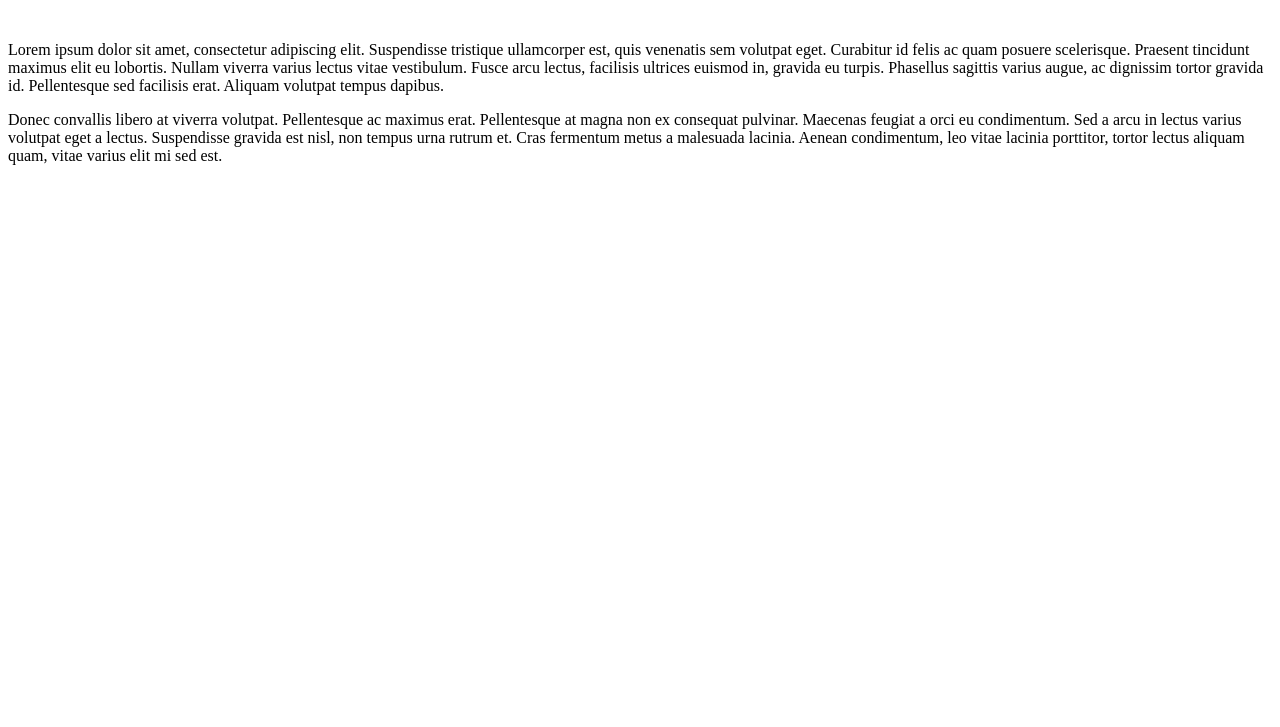
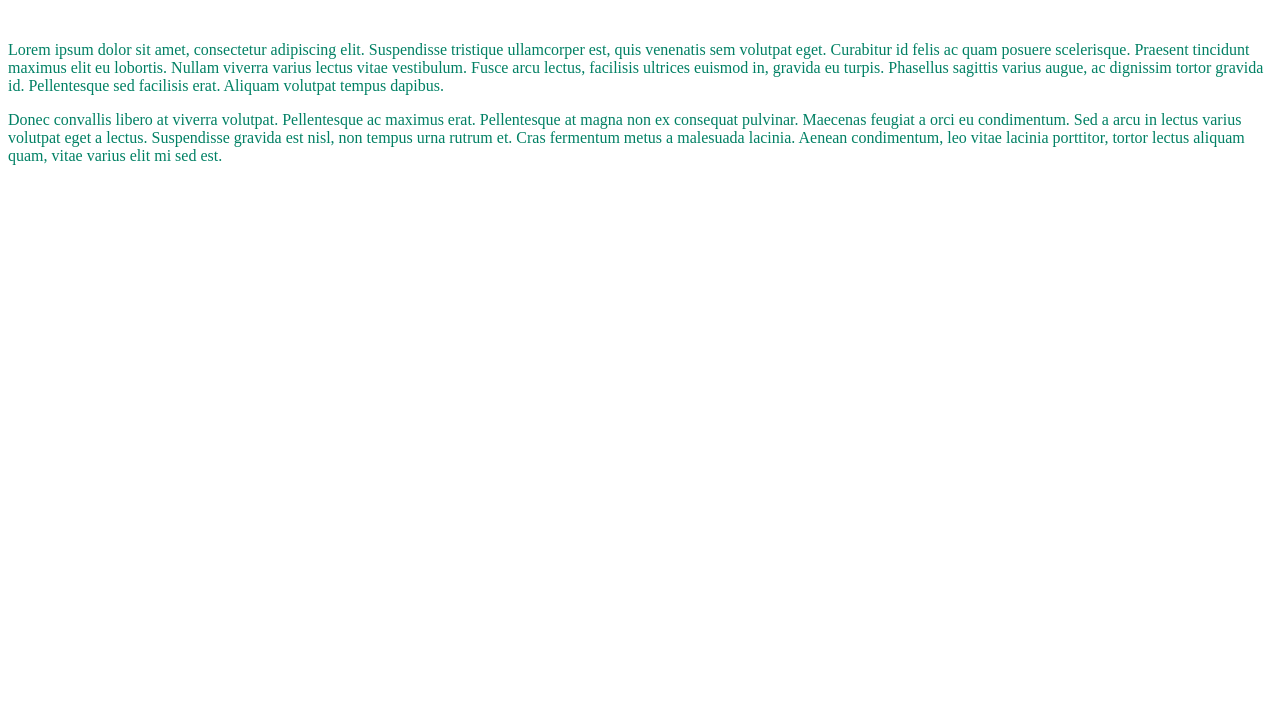
Before and after one commit to nathanbuyr/NBuyrchiyevKBandziulis, a plain HTML site: page index.html in a window 1280 px wide. Shown: the part 73-800 px from the top of the page. Drawn offline with Linux system fonts and the light colour scheme.

Commit message:
Updated files

```diff
--- a/index.html
+++ b/index.html
@@ -1,7 +1,7 @@
 <!DOCTYPE html>
 <html>
     <head>
-
+        <link rel="stylesheet" href="style.css">
     </head>
 
     <body>
--- a/style.css
+++ b/style.css
@@ -1 +1 @@
-body {background-color: green;}
+#container {color: rgb(0, 128, 100);}
```
